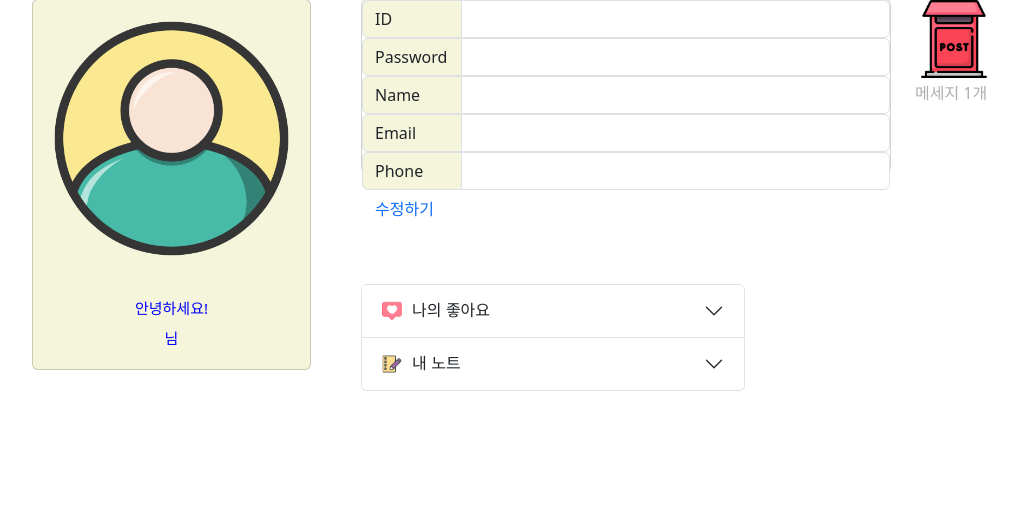
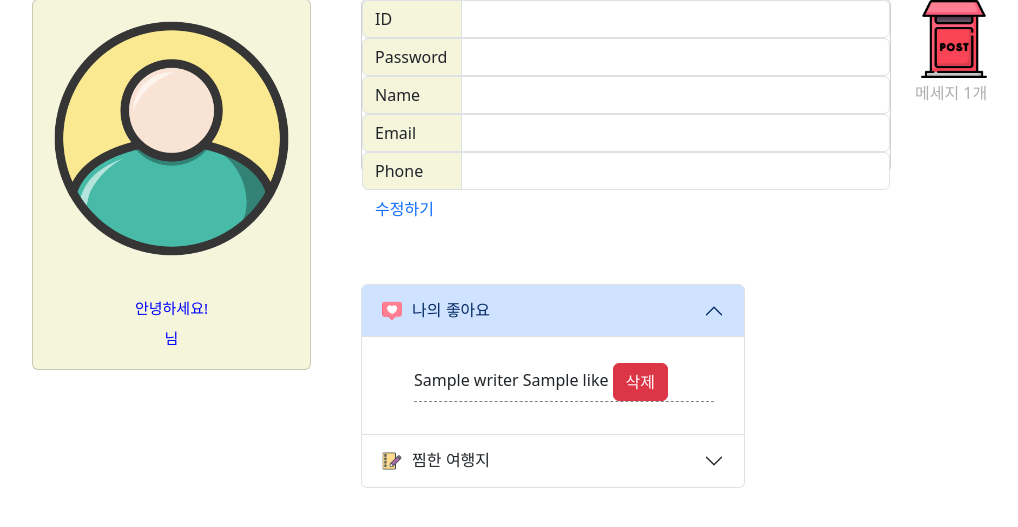
Before and after one commit to reacting97/travel_p, a Java web app: page /member/edit.jsp in a window 1280 px wide, after a click on "나의 좋아요". Shown: the part 241-768 px from the top of the page, without its empty margins (100-1118 px from the left). Run offline with Tomcat 11, a stand-in JSP engine, Linux system fonts and the light colour scheme; the template is opened without the code that fills it: most values are stand-ins (such as "Sample title", 1, 10 or a date in 2020); data that the repository does not hold is empty; some libraries are stand-ins or nearby versions.

Commit message:
edit.jsp 찜한 장소, 좋아요 글 기능 추가 edithandler 수정 mytraveldao 수정

```diff
--- a/travel_p/src/main/java/mytravel/MyTravelDao.java
+++ b/travel_p/src/main/java/mytravel/MyTravelDao.java
@@ -39,7 +39,7 @@ private DBConnect dbconn;
 	public ArrayList<MyTravelVo> selectById(String id) {
 		Connection conn = dbconn.conn();
 		ArrayList<MyTravelVo> list = new ArrayList<>();
-		String sql = "select * from my_travel where user_id=?";
+		String sql = "select m.num num, t.name, t.num travel_id from travel t, my_travel m where t.num = m.travel_id and user_id = ?";
 		try {
 			PreparedStatement ps = conn.prepareStatement(sql);
 			ps.setString(1, id);
--- a/travel_p/src/main/webapp/member/edit.jsp
+++ b/travel_p/src/main/webapp/member/edit.jsp
@@ -74,6 +74,7 @@ https://templatemo.com/tm-580-woox-travel
 	  $('.btn-danger').click(function() {
 		  if(confirm("이 글의 좋아요를 취소하시겠습니까?")){
 			  let li = $(this).closest('li');
+			  if($(this).closest('li').attr('id').startsWith('like')){
 				  $.ajax({
 						 method:'get',
 						 url:'${pageContext.request.contextPath }/recommandboard/likeup.do',
@@ -85,8 +86,29 @@ https://templatemo.com/tm-580-woox-travel
 
 						 }
 					  });
+			  } else if($(this).closest('li').attr('id').startsWith('fav')){
+				  /*$.ajax({
+						 method:'get',
+						 url:'${pageContext.request.contextPath }/mytravel/fav.do',
+						 data:{'num' : $(this).attr('travel'), 'id' : '${sessionScope.loginId}'},
+						 success: function(data) {
+							 li.remove();
+						 }, error : function(request, status, error){
+							 alert("status : "+request.status +"\n\n error : "+error);
+
+						 }
+					  });*/
+			  }
 		  } else {}
 
+	  });
+
+	  $('.fav-content').click(function() {
+		 if($(this).attr('id') == 'like_'+$(this).attr('num')){
+			 window.location.href = '${pageContext.request.contextPath}/recommandboard/detail.do?num='+$(this).attr('num');
+		 } else if ($(this).attr('id') == 'fav_'+$(this).attr('num')){
+			 window.location.href = '${pageContext.request.contextPath}/travel/detail.do?num='+$(this).attr('travel');
+		 }
 	  });
 	});
 	</script>
@@ -299,12 +321,12 @@ https://templatemo.com/tm-580-woox-travel
        <img src="../assets/images/like.png" style='width:20px; margin-right:10px'>나의 좋아요
       </button>
     </h2>
-    <div id="panelsStayOpen-collapseOne" class="accordion-collapse collapse show">
+    <div id="panelsStayOpen-collapseOne" class="accordion-collapse collapse">
       <div class="accordion-body">
         <ul class="">
-			<c:forEach var="fav" items="${favlist }">
-				<li class="fav-content" id="fav_${fav.num }" num=${fav.num }>${fav.writer} ${fav.title }
-					<button type="button" num=${fav.num } class="btn btn-danger">삭제</button>
+			<c:forEach var="like" items="${likelist }">
+				<li class="fav-content" id="like_${like.num }" num=${like.num }>${like.writer} ${like.title }
+					<button type="button" num=${like.num } class="btn btn-danger">삭제</button>
 				</li>
 			</c:forEach>
 		</ul>
@@ -314,12 +336,18 @@ https://templatemo.com/tm-580-woox-travel
   <div class="accordion-item">
     <h2 class="accordion-header">
       <button class="accordion-button collapsed" type="button" data-bs-toggle="collapse" data-bs-target="#panelsStayOpen-collapseTwo" aria-expanded="false" aria-controls="panelsStayOpen-collapseTwo">
-       <img src="../assets/images/write.png" style='width:20px; margin-right:10px'>내 노트
+       <img src="../assets/images/write.png" style='width:20px; margin-right:10px'>찜한 여행지
       </button>
     </h2>
     <div id="panelsStayOpen-collapseTwo" class="accordion-collapse collapse">
       <div class="accordion-body">
-
+      	<ul class="">
+			<c:forEach var="fav" items="${favlist }">
+				<li class="fav-content" id="fav_${fav.num }" num=${fav.num } travel='${fav.travel_id }'>${fav.id}
+					<button type="button" num=${fav.num } class="btn btn-danger">삭제</button>
+				</li>
+			</c:forEach>
+		</ul>
       </div>
     </div>
   </div>
@@ -332,15 +360,11 @@ https://templatemo.com/tm-580-woox-travel
 		<ul class="msg-detail">
 			<c:forEach var="vo2" items="${mlist }">
 				<li class="msg-content" num=${vo2.num }>${vo2.content }</li>
-
 			</c:forEach>
 		</ul>
 	</span>
 </div>
-
 </div>
-
-
 	<script src="https://cdn.jsdelivr.net/npm/bootstrap@5.3.0-alpha3/dist/js/bootstrap.bundle.min.js" integrity="sha384-ENjdO4Dr2bkBIFxQpeoTz1HIcje39Wm4jDKdf19U8gI4ddQ3GYNS7NTKfAdVQSZe" crossorigin="anonymous"></script>
 </body>
 </html>
```
Also changed, not shown: travel_p/src/main/java/handler/member/EditHandler.java (+8 -1 lines). Lines whose indentation alone changed are shown as unchanged.
